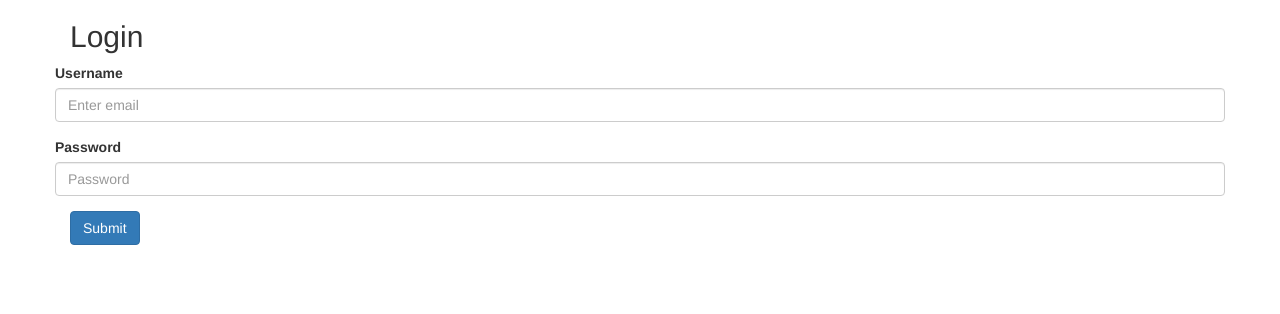
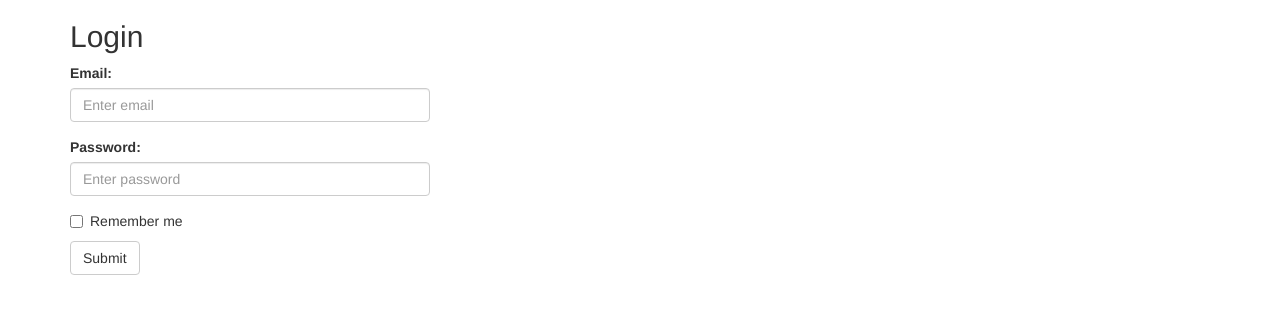
Before and after one commit to Devops-Cops/danfoss.devops.frontend, an Angular app: page / in a window 1280 px wide. Shown: the top 314 px of the page. Built offline with nearby package versions, Linux system fonts and the light colour scheme.

Commit message:
fixed getting value from textbox

```diff
--- a/src/app/app.component.html
+++ b/src/app/app.component.html
@@ -12,18 +12,28 @@
 
 <div class="container">
   <h2>Login</h2>
-  <form class="form-horizontal" name="loginForm">
+  <form action="/action_page.php">
     <div class="form-group">
-        <label for="exampleInputEmail1">Username</label>
-        <input type="text" name ="username" class="form-control" id="exampleInputEmail1" aria-describedby="emailHelp" placeholder="Enter email">
+      <div class="row">
+        <div class="col-sm-4">
+      <label for="email">Email:</label>
+      <input #email type="email" class="form-control" placeholder="Enter email" name="email">
       </div>
-      <div class="form-group">
-        <label for="exampleInputPassword1">Password</label>
-        <input type="password" name="password" class="form-control" id="exampleInputPassword1" placeholder="Password">
-      </div>
-      <button type="button" (click) = "login();" class="btn btn-primary">Submit</button>
+    </div>
+    </div>
+    <div class="form-group">
+        <div class="row">
+        <div class="col-sm-4">
+      <label for="pwd">Password:</label>
+      <input #pwd type="password" class="form-control" placeholder="Enter password" name="pwd">
+    </div>
+    </div>
+    </div>
+    <div class="checkbox">
+      <label><input type="checkbox" name="remember"> Remember me</label>
+    </div>
+    <button type="submit" class="btn btn-default" (click) = "login(email.value)">Submit</button>
   </form>
 </div>
-
 </body>
 </html>
--- a/src/app/app.component.ts
+++ b/src/app/app.component.ts
@@ -11,12 +11,7 @@ declare let $: any;
 export class AppComponent {
   title = 'sampleLogin';
 
-  login() {
-/*     $( 'loginForm' ).on( 'submit', function( event ) {
-      event.preventDefault();
-      alert( $( this ).serialize() );
-    }); */
-    const username = document.getElementById('exampleInputEmail1').textContent;
-    alert(username.toString());
+  login(username: string) {
+    alert('Welcome ' + username);
   }
 }
```
